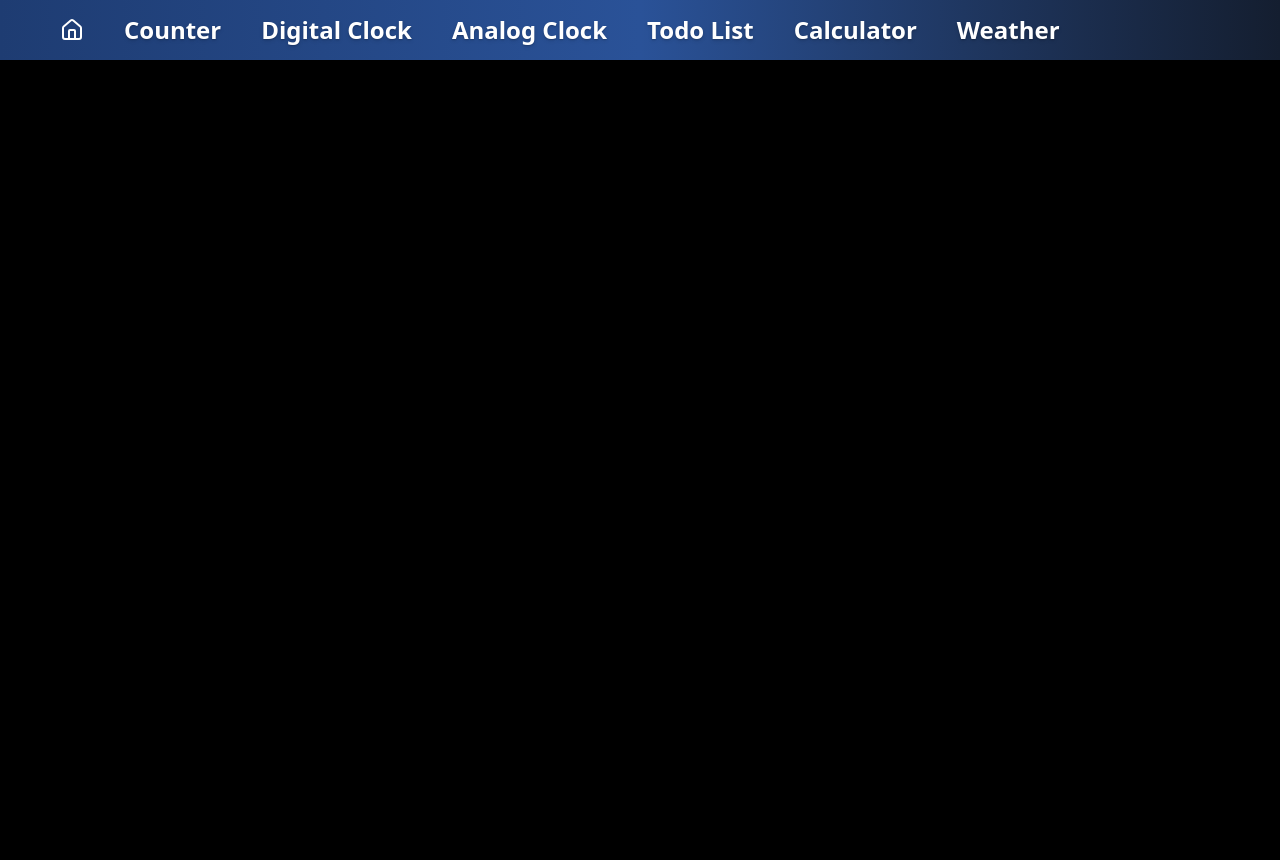
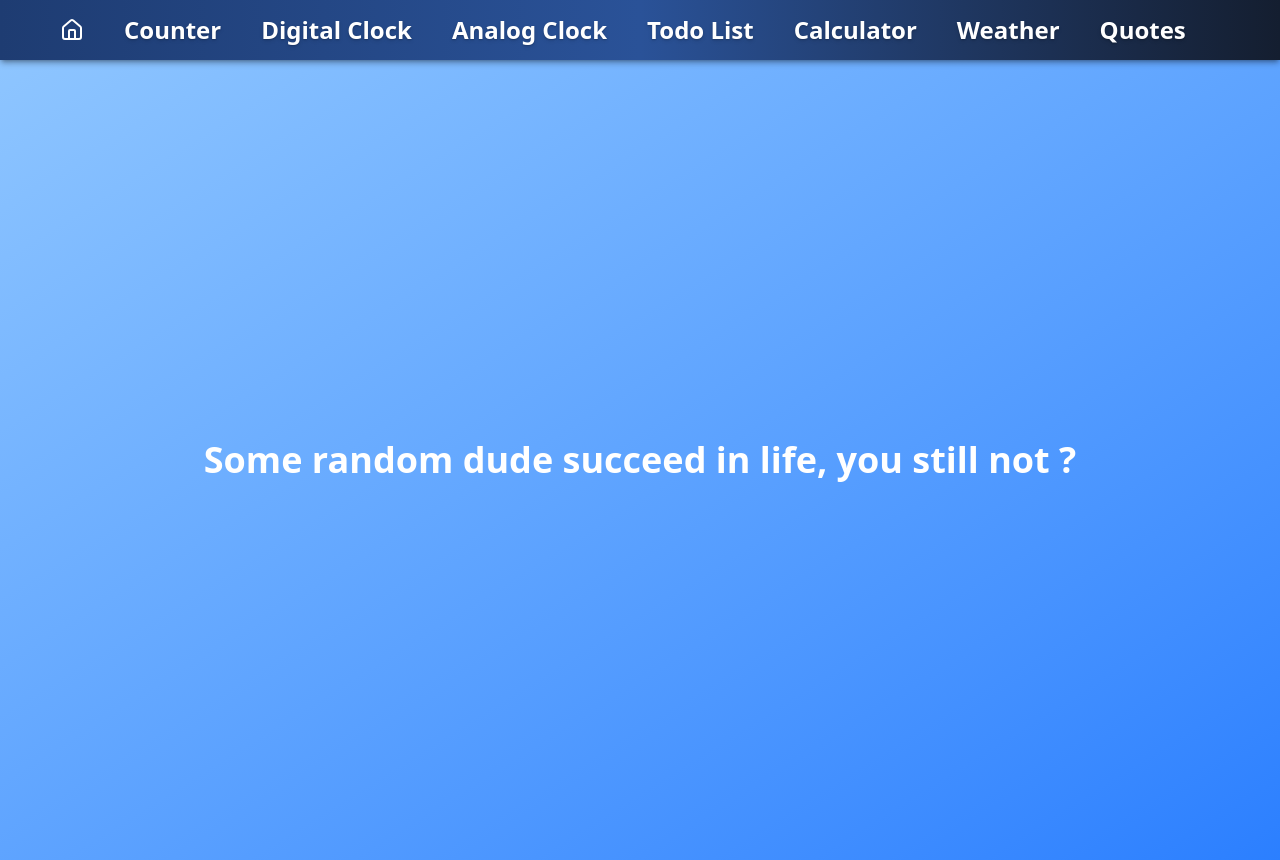
Before and after one commit to saitejavadagam/React-mini-projects, a React (Vite) app: page /quotes in a window 1280 px wide. Before the commit the page ends 800 px from the top, so only its background shows below. Built offline with nearby package versions, Linux system fonts and the light colour scheme.

Commit message:
ADD: quotes page

```diff
--- a/src/App.jsx
+++ b/src/App.jsx
@@ -11,6 +11,7 @@ const AnalogClock = React.lazy(() => import("./pages/AnalogClock"));
 const TodoList = React.lazy(() => import("./pages/TodoList"));
 const Weather = React.lazy(() => import("./pages/Weather"));
 const Calculator = React.lazy(() => import("./pages/Calculator"));
+const Quotes = React.lazy(() => import("./pages/Quotes"));
 
 const App = () => {
 
@@ -29,6 +30,7 @@ const App = () => {
           <Route path="/todolist" element={<TodoList setGradient={setGradient} />} />
           <Route path="/weather" element={<Weather setGradient={setGradient} />} />
           <Route path="/calculator" element={<Calculator setGradient={setGradient} />} />
+          <Route path="/quotes" element={<Quotes setGradient={setGradient} />} />
         </Routes>
       </Suspense>
     </div>
--- a/src/components/Navbar.jsx
+++ b/src/components/Navbar.jsx
@@ -16,6 +16,7 @@ const Navbar = ({ gradient }) => {
       <Link to="/todolist">Todo List</Link>
       <Link to="/calculator">Calculator</Link>
       <Link to="/weather">Weather</Link>
+      <Link to="/quotes">Quotes</Link>
     </nav>
   )
 }
--- a/src/pages/Home.jsx
+++ b/src/pages/Home.jsx
@@ -39,6 +39,12 @@ const cards = [
         image: cardImages.calculator,
         description: "Calculator application",
     },
+    {
+        title: "Quotes",
+        path: "/quotes",
+        image: cardImages.calculator,
+        description: "Some random quotations",
+    },
 ];
 
 
@@ -46,7 +52,7 @@ export default function Home({ setGradient }) {
 
     useEffect(() => {
         setGradient("bg-gradient-to-r from-[#1e3c72] via-[#2a5298] to-[#141e30]");
-    }, []);
+    }, [setGradient]);
 
 
     return (
--- a/src/pages/Quotes.jsx
+++ b/src/pages/Quotes.jsx
@@ -2,7 +2,11 @@ import React from 'react'
 
 const Quotes = () => {
   return (
-    <div>Random Quote Generator</div>
+    <div
+      className='min-h-screen bg-linear-to-br from-blue-300 to-blue-500 flex items-center justify-center text-4xl p-10 text-center font-bold text-white'
+    >
+      Some random dude succeed in life, you still not ?
+    </div>
   )
 }
 
```
